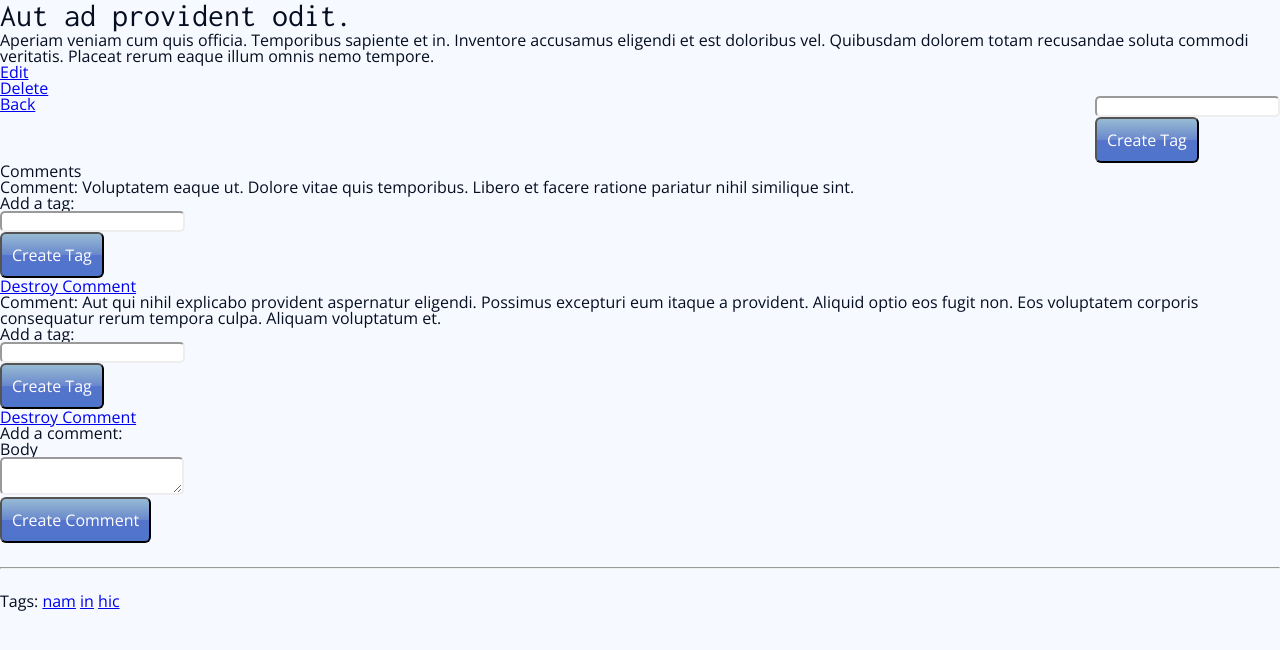
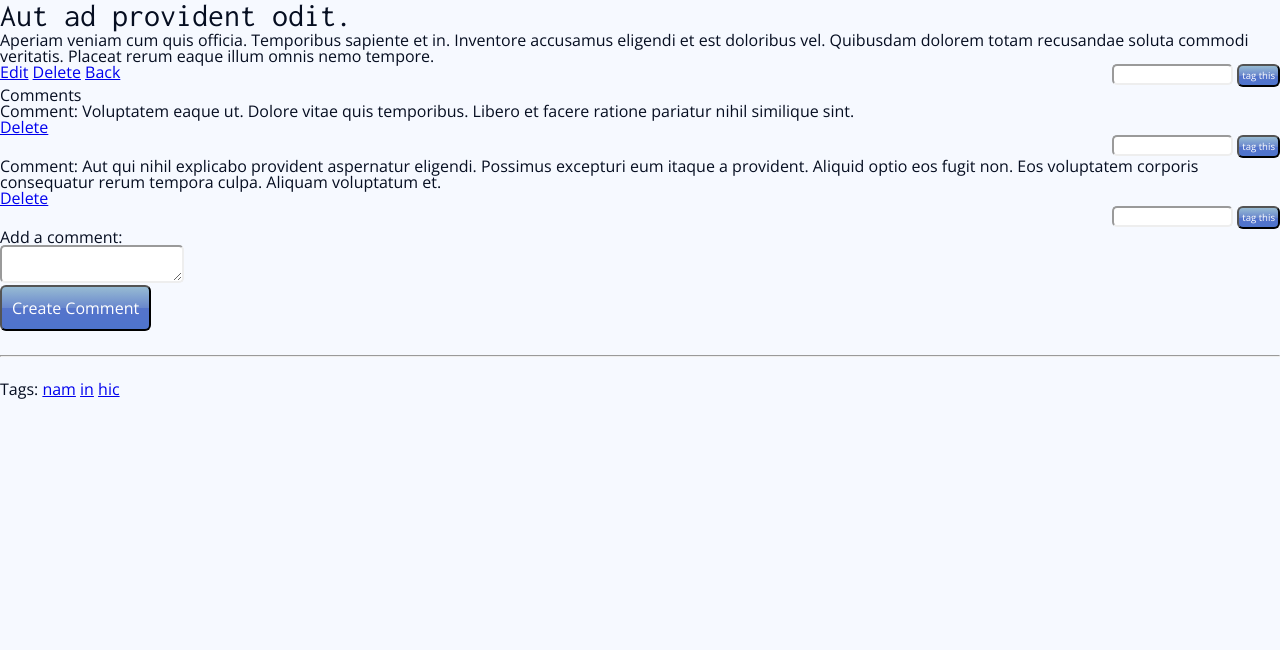
Before and after one commit to jbwhite/Med-Flow, a Rails app: page /topics/1 in a window 1280 px wide. Shown: the part 56-706 px from the top of the page. Run offline with Rails 7, Linux system fonts and the light colour scheme; data comes from the database, SQL or seed files in the repository; both versions use the stored data as it was after the commit; style sheets or scripts are compiled from the project's sources; some libraries are stand-ins or nearby versions.

Commit message:
create classes and css for tag forms

```diff
--- a/app/assets/stylesheets/application.css
+++ b/app/assets/stylesheets/application.css
@@ -89,6 +89,7 @@ h4{
 	width: 250px;
 	height: 30px;
 }
+
 .topic {
 	background: #C4E8FF;
 	margin-top: 10px;
@@ -178,3 +179,12 @@ input[type=text], input[type=password], textarea {
 	clear: both;
 	display: hidden;
 	}
+
+input[type=submit].tagButton {
+	font-size: 0.6em;
+	padding: 3px;
+
+}
+
+
+}
--- a/app/views/comments/_comment.html.erb
+++ b/app/views/comments/_comment.html.erb
@@ -1,15 +1,17 @@
 
 
 <p>
-  <strong>Comment:</strong>
+  <strong>Comment: </strong>
   <%= comment.body %>
-<h2>Add a tag:</h2>
-
-  <%= render partial: "tags/comment_form", locals: { comment: comment } %>
 </p>
 
 <p>
-  <%= link_to 'Destroy Comment', [comment.topic, comment],
+  <%= link_to 'Delete', [comment.topic, comment],
                 method: :delete,
                 data: { confirm: 'Are you sure?' } %>
 </p>
+
+<div class="addTag">
+  <%= render partial: "tags/comment_form", locals: { comment: comment } %>
+</div>
+<div class="clear"></div>
--- a/app/views/comments/_form.html.erb
+++ b/app/views/comments/_form.html.erb
@@ -1,6 +1,5 @@
 <%= form_for([@topic, @topic.comments.build]) do |f| %>
   <p>
-  <%= f.label :body %><br>
   <%= f.text_area :body %>
   </p>
 
--- a/app/views/tags/_comment_form.html.erb
+++ b/app/views/tags/_comment_form.html.erb
@@ -1,7 +1,7 @@
 <%= form_for([comment, comment.tags.build]) do |f| %>
 
   <div class="actions">
-    <%= f.text_field :subject %><br>
-    <%= f.submit %>
+    <%= f.text_field :subject, size: "12" %>
+    <%= f.submit 'tag this', class: "tagButton" %>
   </div>
 <% end %>
--- a/app/views/tags/_form.html.erb
+++ b/app/views/tags/_form.html.erb
@@ -1,6 +1,7 @@
 <%= form_for([@topic, @topic.tags.build]) do |f| %>
 
   <div class="actions">
-    <%= f.text_field :subject %><br>
-    <%= f.submit %>
-  </div><% end %>
+    <%= f.text_field :subject, size: "12" %>
+    <%= f.submit 'tag this', class: "tagButton" %>
+  </div>
+  <% end %>
--- a/app/views/topics/show.html.erb
+++ b/app/views/topics/show.html.erb
@@ -2,9 +2,9 @@
 
 <p><%= @topic.body %></p>
 
-<%= link_to 'Edit', edit_topic_path(@topic) %><br>
+<%= link_to 'Edit', edit_topic_path(@topic) %>
 <%= link_to "Delete", topic_path(@topic), method: :delete,
-                                          data: { confirm: 'Are you sure?' }%><br>
+                                          data: { confirm: 'Are you sure?' }%>
 <%= link_to "Back", topics_path %>
 
 <div class="addTag">
```
Also changed, not shown: db/development.sqlite3, 1 other file.
